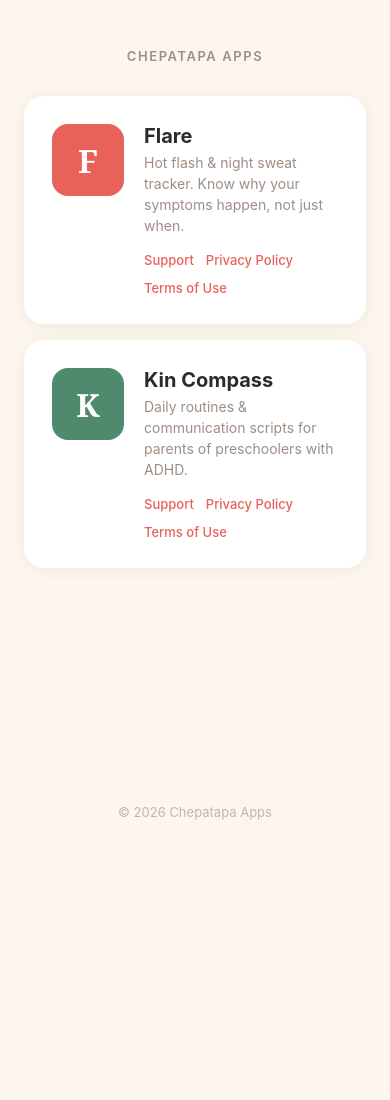
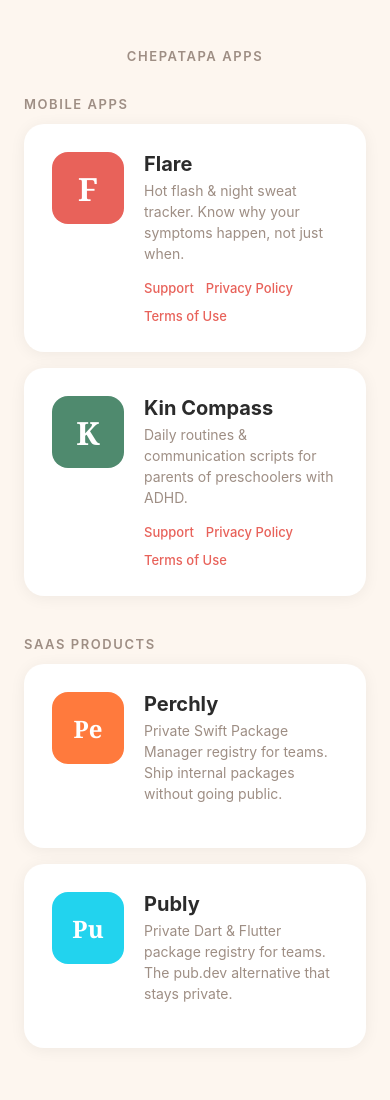
Before and after one commit to Another1dd/another1dd.github.io, a plain HTML site: page index.html in a window 390 px wide. Shown: the top 1100 px of the page. Before the commit the page ends 844 px from the top, so only its background shows below. Drawn offline with Linux system fonts and the light colour scheme.

Commit message:
Add Perchly and Publy SaaS products to homepage
Split the homepage into Mobile Apps and SaaS Products sections so
visitors can tell the two categories apart at a glance. Perchly and
Publy cards link straight out to their live sites since they don't
have local support/privacy/terms pages like the mobile apps do.

```diff
--- a/index.html
+++ b/index.html
@@ -4,8 +4,8 @@
   <meta charset="UTF-8">
   <meta name="viewport" content="width=device-width, initial-scale=1.0">
   <meta name="google-site-verification" content="ZXLJsdxUxTmoqbbwLorggpEP5Yp06xNDV9qlrpCvVac" />
-  <meta name="description" content="Chepatapa Apps builds Flare, a hot flash and night sweat tracker for menopause, and Kin Compass, a routines app for parents of preschoolers with ADHD.">
-  <title>Chepatapa Apps — Flare &amp; Kin Compass</title>
+  <meta name="description" content="Chepatapa Apps builds mobile apps (Flare, Kin Compass) and developer SaaS tools (Perchly, Publy).">
+  <title>Chepatapa Apps — Mobile Apps &amp; SaaS Tools</title>
 
   <link rel="icon" type="image/png" sizes="32x32" href="/assets/favicon-32x32.png">
   <link rel="icon" type="image/png" sizes="16x16" href="/assets/favicon-16x16.png">
@@ -36,6 +36,19 @@
       letter-spacing: 0.12em;
       text-transform: uppercase;
       color: #9E8E84;
+    }
+
+    .section-label {
+      font-size: 13px;
+      font-weight: 600;
+      letter-spacing: 0.12em;
+      text-transform: uppercase;
+      color: #9E8E84;
+      margin-bottom: 12px;
+    }
+
+    .section-label:not(:first-child) {
+      margin-top: 40px;
     }
 
     main {
@@ -77,6 +90,10 @@
       font-weight: 700;
       color: #fff;
       font-family: Georgia, serif;
+    }
+
+    .app-icon span.wide {
+      font-size: 24px;
     }
 
     .app-info h2 {
@@ -121,6 +138,8 @@
   </header>
 
   <main>
+    <h2 class="section-label">Mobile Apps</h2>
+
     <div class="app-card" style="cursor: pointer;" onclick="if (!event.target.closest('a')) window.location = '/flare/';">
       <div class="app-icon"><span>F</span></div>
       <div class="app-info">
@@ -146,6 +165,24 @@
         </div>
       </div>
     </div>
+
+    <h2 class="section-label">SaaS Products</h2>
+
+    <a class="app-card" href="https://perchly.dev" target="_blank" rel="noopener">
+      <div class="app-icon" style="background: #FF7A3D;"><span class="wide">Pe</span></div>
+      <div class="app-info">
+        <h2>Perchly</h2>
+        <p>Private Swift Package Manager registry for teams. Ship internal packages without going public.</p>
+      </div>
+    </a>
+
+    <a class="app-card" href="https://publy.dev" target="_blank" rel="noopener" style="margin-top: 16px;">
+      <div class="app-icon" style="background: #22D3EE;"><span class="wide">Pu</span></div>
+      <div class="app-info">
+        <h2>Publy</h2>
+        <p>Private Dart &amp; Flutter package registry for teams. The pub.dev alternative that stays private.</p>
+      </div>
+    </a>
   </main>
 
   <footer>
```
